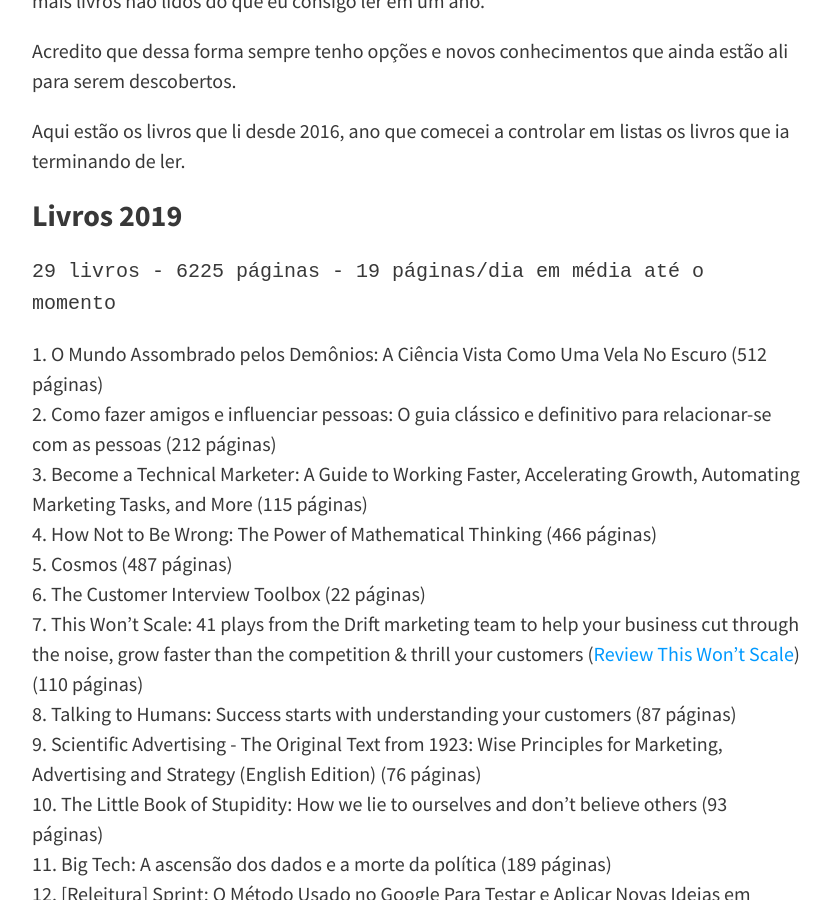
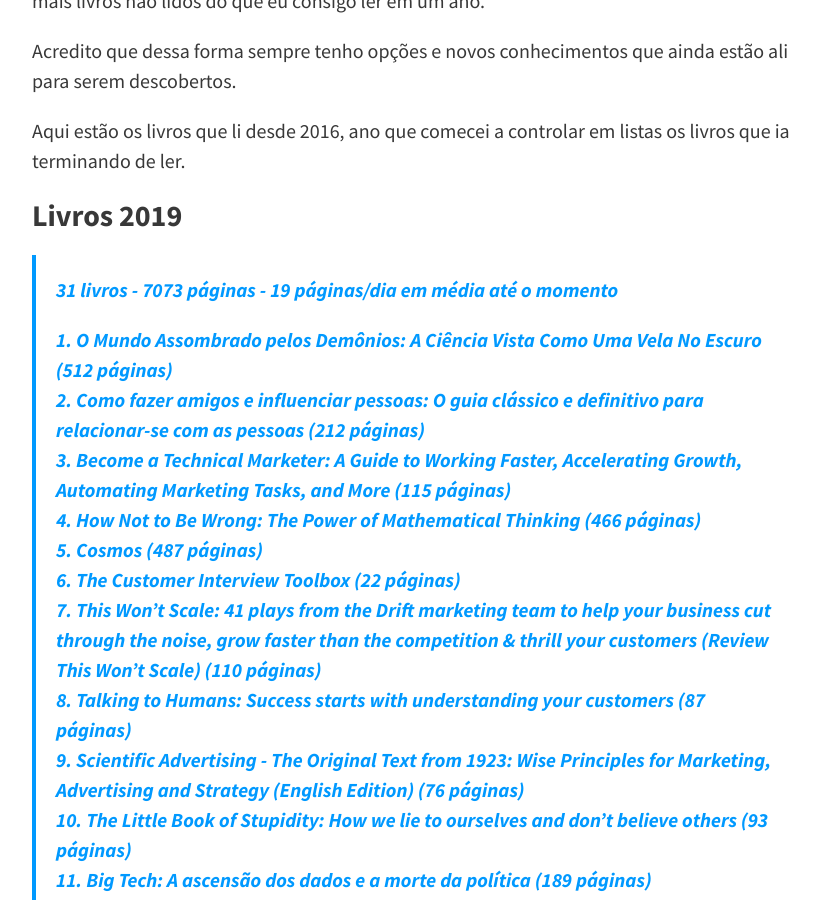
Before and after one commit to felipecbarbosa/felipecbarbosa.github.io, a Jekyll site: the page built from leituras.md, in a window 1280 px wide and 900 px high, scrolled down 473 px. Shown: the whole window, without its empty margins (224-1055 px from the left). Built offline with Jekyll 4.4.1, drawn with Linux system fonts in a browser that asks for light colours; nearby versions of some CDN libraries; comment, search, counter and statistics services are not loaded; some of the changed text lies outside the part shown.

Commit message:
Added new books to leituras and livros profisisonais

````diff
--- a/leituras.md
+++ b/leituras.md
@@ -15,7 +15,7 @@ Acredito que dessa forma sempre tenho opções e novos conhecimentos que ainda e
 Aqui estão os livros que li desde 2016, ano que comecei a controlar em listas os livros que ia terminando de ler.
 
 ### Livros 2019
-```29 livros - 6225 páginas - 19 páginas/dia em média até o momento```
+> 31 livros - 7073 páginas - 19 páginas/dia em média até o momento
 1. O Mundo Assombrado pelos Demônios: A Ciência Vista Como Uma Vela No Escuro (512 páginas)
 2. Como fazer amigos e influenciar pessoas: O guia clássico e definitivo para relacionar-se com as pessoas (212 páginas)
 3. Become a Technical Marketer: A Guide to Working Faster, Accelerating Growth, Automating Marketing Tasks, and More (115 páginas)
@@ -45,9 +45,11 @@ Aqui estão os livros que li desde 2016, ano que comecei a controlar em listas o
 27. Pinóquio no País dos Paradoxos: Uma Viagem Pelos Grandes Problemas da Lógica (136 páginas)
 28. Unbound: How Eight Technologies Made Us Human, Transformed Society, and Brought Our World to the Brink (424 páginas)
 29. O Ódio à Democracia (116 páginas)
+30. A Pirâmide Invertida: A História da Tática no Futebol (560 páginas)
+31. Value Proposition Design: Como Construir Propostas de Valor Inovadoras (288 páginas)
 
 ### Livros 2018
-```21 livros - 6114 páginas - 16 páginas/dia em média no ano```
+> 21 livros - 6114 páginas - 16 páginas/dia em média no ano
 1. Sejamos todos Feministas (64 páginas)
 2. Intercom on Marketing (140 páginas)
 3. Jobs to be Done: Theory to Practice (202 páginas)
@@ -71,7 +73,7 @@ Aqui estão os livros que li desde 2016, ano que comecei a controlar em listas o
 21. Product Management in Practice: A Real-World Guide to the Key Connective Role of the 21st Century (188 páginas)
 
 ### Livros 2017
-```20 livros - 4799 páginas - 13 páginas/dia em média no ano```
+> 20 livros - 4799 páginas - 13 páginas/dia em média no ano
 1. Antifrágil (664 páginas)
 2. Intercom on Onboarding (116 páginas)
 3. Scrum e Métodos Ágeis: Um Guia Prático (142 páginas)
@@ -94,7 +96,7 @@ Aqui estão os livros que li desde 2016, ano que comecei a controlar em listas o
 20. Mulheres Incríveis (128 páginas)
 
 ### Livros 2016
-```22 livros - 5613 páginas - 15 páginas/dia em média no ano```
+> 22 livros - 5613 páginas - 15 páginas/dia em média no ano
 1. Flashboys (240 páginas)
 2. O lado difícil das situações difíceis (312 páginas)
 3. O que se passa na cabeça dos cachorros (400 páginas)
````
Also changed, not shown: livros-profissionais.md (+1 -0 lines).
